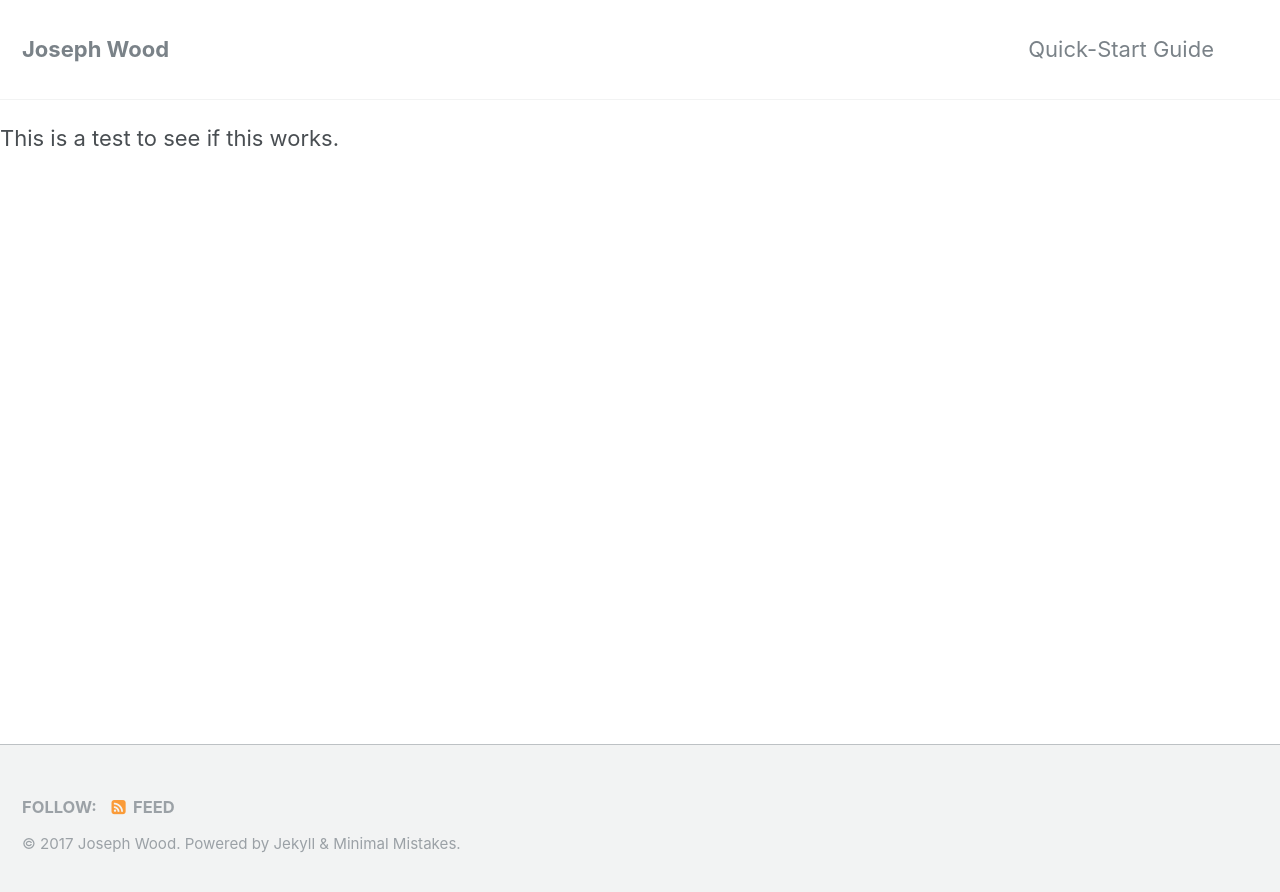
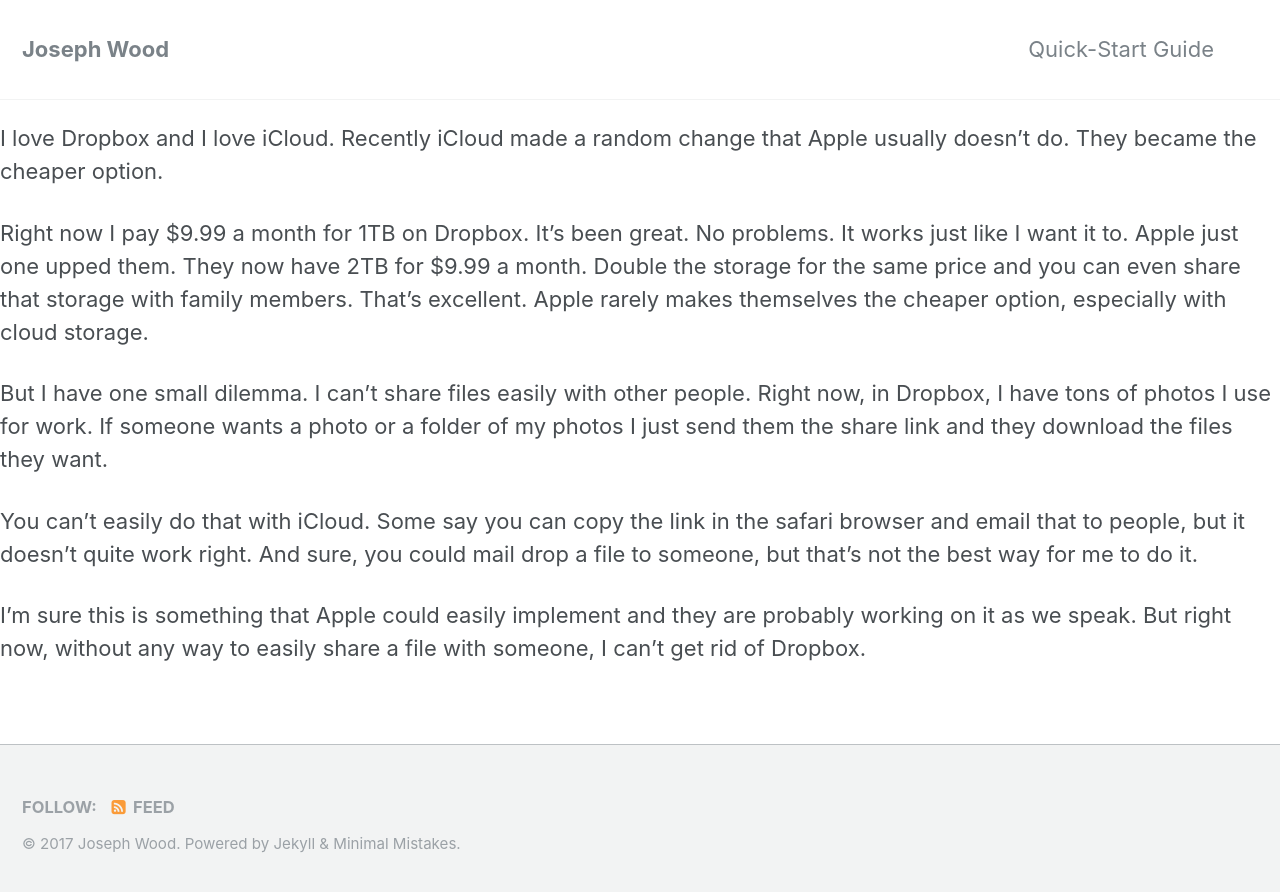
Before and after one commit to ithinkiamjoseph/minblog, a Jekyll site: the page built from _posts/2017-02-12-test-post.md, in a window 1280 px wide. Shown: the top 892 px of the page. Built offline with Jekyll 4.4.1, drawn with Linux system fonts in a browser that asks for light colours.

Commit message:
Updated post

```diff
--- a/_posts/2017-02-12-test-post.md
+++ b/_posts/2017-02-12-test-post.md
@@ -1,10 +1,18 @@
 ---
 layout:     default
-title:      "From Jenn"
-subtitle:   "A quick word from Jenn."
-date:       2015-06-10 12:00:00
-author:     "Jenn"
+title:      "One small reason iCloud can’t fully replace Dropbox for me."
+subtitle:   ""
+date:       2017-07-03 14:00:00
+author:     "Joseph"
 header-img: "img/post-bg-01.jpg"
 ---
 
-This is a test to see if this works.
+I love Dropbox and I love iCloud. Recently iCloud made a random change that Apple usually doesn’t do. They became the cheaper option.
+
+Right now I pay $9.99 a month for 1TB on Dropbox. It’s been great. No problems. It works just like I want it to. Apple just one upped them. They now have 2TB for $9.99 a month. Double the storage for the same price and you can even share that storage with family members. That’s excellent. Apple rarely makes themselves the cheaper option, especially with cloud storage.
+
+But I have one small dilemma. I can’t share files easily with other people. Right now, in Dropbox, I have tons of photos I use for work. If someone wants a photo or a folder of my photos I just send them the share link and they download the files they want.
+
+You can’t easily do that with iCloud. Some say you can copy the link in the safari browser and email that to people, but it doesn’t quite work right. And sure, you could mail drop a file to someone, but that’s not the best way for me to do it.
+
+I’m sure this is something that Apple could easily implement and they are probably working on it as we speak. But right now, without any way to easily share a file with someone, I can’t get rid of Dropbox.
```
